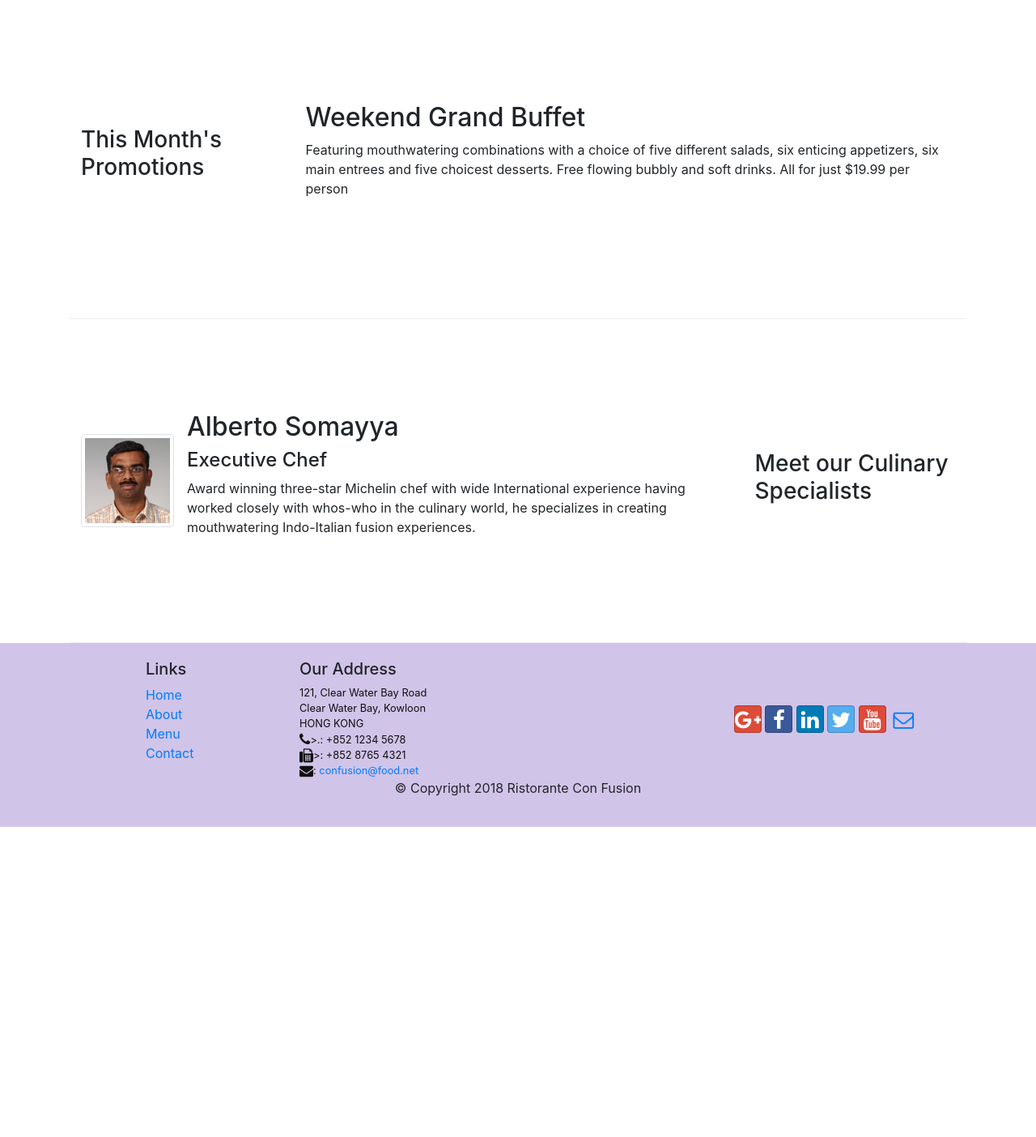
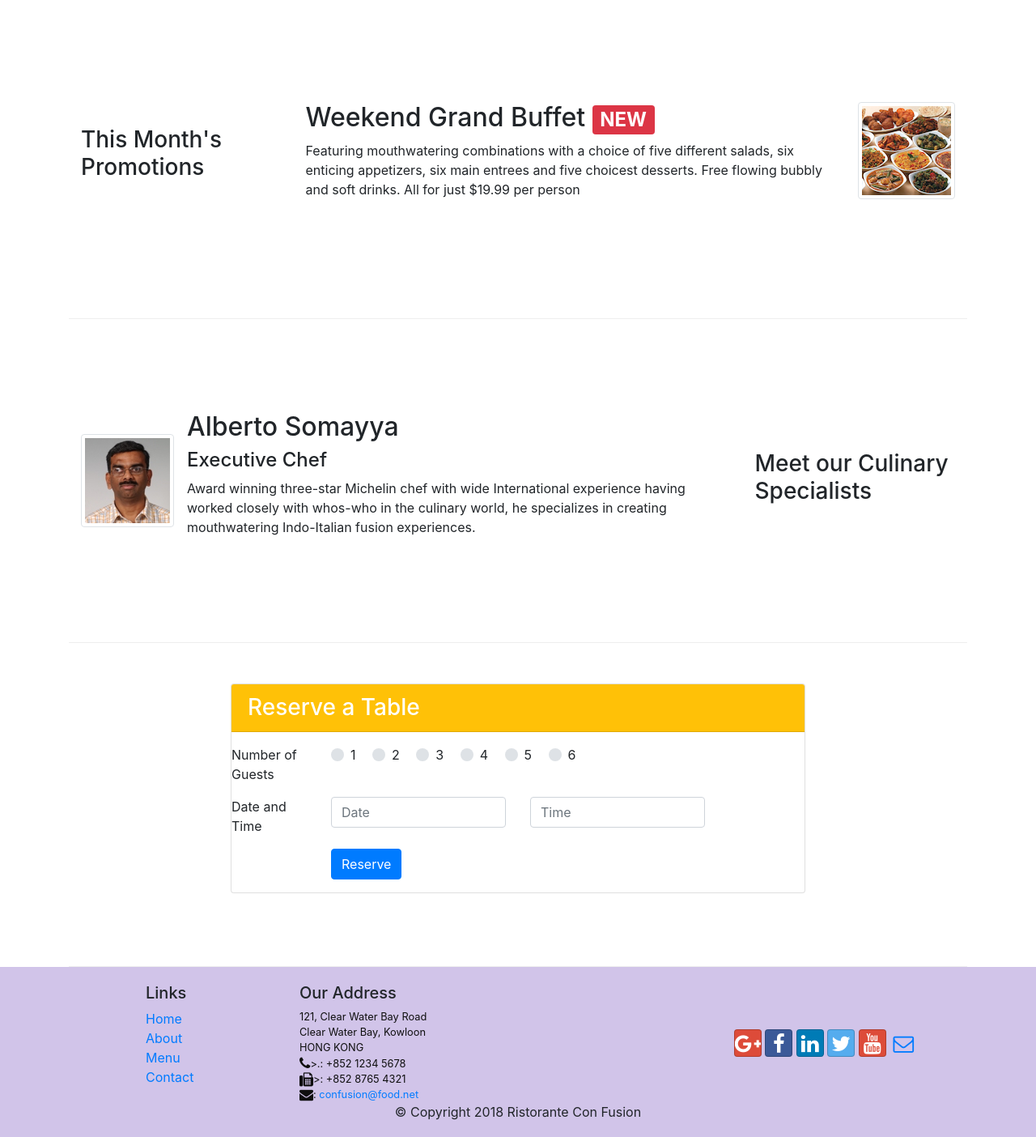
Before and after one commit to KizmetMars/conFusion, a website: page index.html in a window 1280 px wide. Shown: the part 740-2144 px from the top of the page at 81% size. Before the commit the page ends 1761 px from the top, so only its background shows below. Drawn offline with nearby package versions, Linux system fonts and the light colour scheme.

Commit message:
assignment 2

```diff
--- a/index.html
+++ b/index.html
@@ -41,8 +41,15 @@
                     <h1>Ristorante con Fusion</h1>
                     <p>We take inspiration from the World's best cuisines, and create a unique fusion experience. Our lipsmacking creations will tickle your culinary senses!</p>
                 </div>
+                <div class="col-12 col-sm-3 align-self-center">
+                    <img src="img/logo.png" class="img-fluid">
+                </div>
                 <div class="col-12 col-sm align-self-center">
-                    <img src="img/logo.png" class="img-fluid">
+                    <a class="nav-link" href="#reserveform">
+                        <button type="button" class="btn btn-block btn-sm btn-warning">
+                            Reserve Table
+                        </button>
+                    </a>
                 </div>
             </div>
         </div>
@@ -59,7 +66,7 @@
                         src="img/uthappizza.png" alt="uthappizza">
                     <div class="media-body">
                         <h2 class="mt-0">Uthappizza <span class="badge badge-danger">HOT</span> <span class="badge badge-pill badge-secondary">$4.99</span></h2>
-                        <p>A unique combination of Indian Uthappam (pancake) and Italian pizza, topped with Cerignola olives, ripe vine cherry tomatoes, Vidalia onion, Guntur chillies and Buffalo Paneer.</p>
+                        <p class="d-none d-sm-block">A unique combination of Indian Uthappam (pancake) and Italian pizza, topped with Cerignola olives, ripe vine cherry tomatoes, Vidalia onion, Guntur chillies and Buffalo Paneer.</p>
                     </div>
                 </div>
             </div>
@@ -70,9 +77,15 @@
             <div class="col-12 col-sm-4 col-md-3">
                 <h3>This Month's Promotions</h3>
             </div>
-            <div class="col col-sm col-md">
-                <h2>Weekend Grand Buffet</h2>
-                <p>Featuring mouthwatering combinations with a choice of five different salads, six enticing appetizers, six main entrees and five choicest desserts. Free flowing bubbly and soft drinks. All for just $19.99 per person </p>
+            <div class="col-12 col-sm col-md">
+                <div class="media">
+                    <div class="media-body">
+                        <h2 class="mt-0">Weekend Grand Buffet <span class="badge badge-danger">NEW</span></h2>
+                        <p class="d-none d-sm-block">Featuring mouthwatering combinations with a choice of five different salads, six enticing appetizers, six main entrees and five choicest desserts. Free flowing bubbly and soft drinks. All for just $19.99 per person </p>
+                    </div>
+                    <img class="d-flex ml-3 img-thumbnail alight-self-center"
+                        src="img/buffet.png" alt="buffet">
+                </div>
             </div>
         </div>
 
@@ -87,10 +100,76 @@
                     <div class="media-body">
                         <h2 class="mt-0">Alberto Somayya</h2>
                         <h4>Executive Chef</h4>
-                        <p>Award winning three-star Michelin chef with wide International experience having worked closely with whos-who in the culinary world, he specializes in creating mouthwatering Indo-Italian fusion experiences. </p>
+                        <p class="d-none d-sm-block">Award winning three-star Michelin chef with wide International experience having worked closely with whos-who in the culinary world, he specializes in creating mouthwatering Indo-Italian fusion experiences. </p>
                     </div>
                 </div
             ></div>
+        </div>
+    </div>
+
+    <div class="container">
+        <div class="row row-content">
+            <div class="col-12 col-sm-8 offset-sm-2">
+                <div class="card">
+                    <h3 class="card-header bg-warning text-white" id="reserveform">Reserve a Table</h3>
+                    <div class="body">
+                        <form>
+                            <div class="form-group row">
+                            </div>
+
+                            <div class="form-group row">
+                                <lable for="guests" class="col-md-2 col-form-lable">Number of Guests</lable>
+                                <div class="col-md-8">
+                                    <div class="custom-control custom-radio custom-control-inline">
+                                        <input type="radio" id="guest1" name="guests" class="custom-control-input">
+                                        <label class="custom-control-label" for="guest1">1</label>
+                                    </div>
+                                    <div class="custom-control custom-radio custom-control-inline">
+                                        <input type="radio" id="guest2" name="guests" class="custom-control-input">
+                                        <label class="custom-control-label" for="guest2">2</label>
+                                    </div>
+                                    <div class="custom-control custom-radio custom-control-inline">
+                                        <input type="radio" id="guest3" name="guests" class="custom-control-input">
+                                        <label class="custom-control-label" for="guest3">3</label>
+                                    </div>
+                                    <div class="custom-control custom-radio custom-control-inline">
+                                        <input type="radio" id="guest4" name="guests" class="custom-control-input">
+                                        <label class="custom-control-label" for="guest4">4</label>
+                                    </div>
+                                    <div class="custom-control custom-radio custom-control-inline">
+                                        <input type="radio" id="guest5" name="guests" class="custom-control-input">
+                                        <label class="custom-control-label" for="guest5">5</label>
+                                    </div>
+                                    <div class="custom-control custom-radio custom-control-inline">
+                                        <input type="radio" id="guest6" name="guests" class="custom-control-input">
+                                        <label class="custom-control-label" for="guest6">6</label>
+                                    </div>
+                                </div>
+                            </div>
+
+                            <div class="form-group row">
+                                <lable for="datetime" class="col-md-2 col-form-lable">Date and Time</lable>
+                                <div class="col-md-4">
+                                    <input type="text" class="form-control" id="date" name="date"
+                                        placeholder="Date">
+                                </div>
+                                <div class="col-md-4">
+                                    <input type="text" class="form-control" id="time" name="time"
+                                        placeholder="Time">
+                                </div>
+                            </div>
+
+                            <div class="form-group row">
+                                <div class="offset-md-2 col-md-10">
+                                    <button type="submit" class="btn btn-primary">
+                                        Reserve
+                                    </button>
+                                </div>
+                            </div>
+                        </form>
+                    </div>
+                </div>
+            </div>
         </div>
     </div>
 
```
